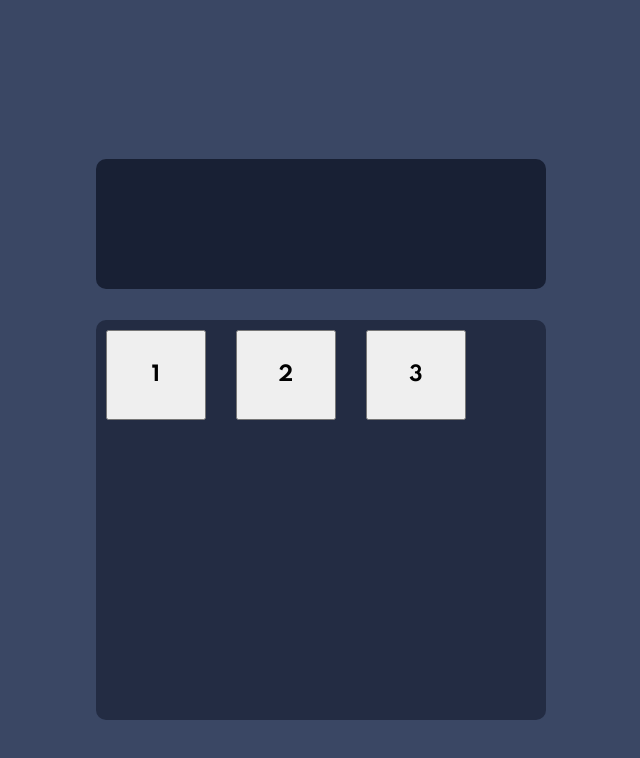
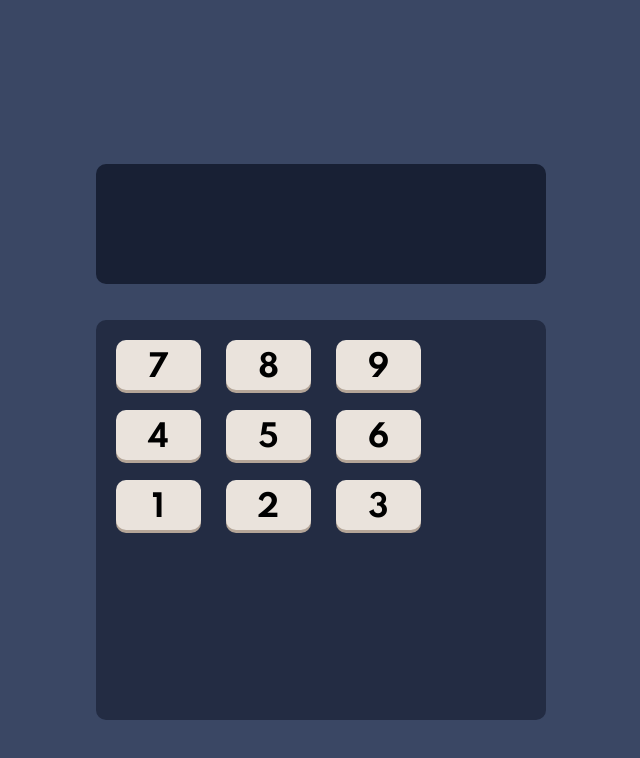
Before and after one commit to Xenovka/vue-calculator, a Vue app: page / in a window 1280 px wide. Shown: the top 758 px of the page, without its empty margins (319-959 px from the left). Built offline with nearby package versions, Linux system fonts and the light colour scheme.

Commit message:
finishing the number buttons and the styling

```diff
--- a/src/components/BaseCard.vue
+++ b/src/components/BaseCard.vue
@@ -1,6 +1,6 @@
 <template>
   <div class="card-container grid-container bg-dark">
-    <the-button v-for="n in 3" :key="n" :value="n"></the-button>
+    <the-button v-for="n in 9" :key="n" :value="n"></the-button>
   </div>
 </template>
 
@@ -23,12 +23,13 @@ export default {
   top: 65%;
   left: 50%;
   transform: translate(-50%, -50%);
+  padding: 2rem;
 }
 
 .grid-container {
   display: grid;
-  grid-template-columns: 10rem 10rem 10rem;
-  grid-template-rows: 10rem 10rem 10rem;
-  grid-column-gap: 3rem;
+  grid-template-columns: 10rem 10rem 10rem 10rem;
+  grid-template-rows: 7rem 7rem 7rem 7rem 7rem;
+  grid-column-gap: 1rem;
 }
 </style>
--- a/src/components/BaseInput.vue
+++ b/src/components/BaseInput.vue
@@ -5,7 +5,7 @@
 <style scoped>
 .calc-input {
   width: 45rem;
-  height: 13rem;
+  height: 12rem;
   border-radius: 10px;
   padding: 3rem;
   position: absolute;
--- a/src/components/TheButton.vue
+++ b/src/components/TheButton.vue
@@ -1,19 +1,68 @@
 <template>
-  <button class="btn btn-number">{{ value }}</button>
+  <button class="btn btn-light" :class="btnClass">{{ value }}</button>
 </template>
 
 <script>
 export default {
-  props: ["value"]
+  props: ["value"],
+  data() {
+    return {
+      btnItem: this.value
+    };
+  },
+  computed: {
+    btnClass() {
+      return "btn-" + this.btnItem;
+    }
+  }
 };
 </script>
 
 <style scoped>
 .btn {
-  width: 10rem;
-  font-size: 2rem;
+  width: 8.5rem;
+  height: 5rem;
+  font-size: 3rem;
   font-weight: 700;
-  padding: 2rem;
-  margin: 1rem 0 0 1rem;
+  padding: 1rem;
+  cursor: pointer;
+  border: none;
+  border-radius: 10px;
+}
+
+.btn-light {
+  background-color: hsl(30, 25%, 89%);
+  box-shadow: 0 0.3rem hsl(28, 16%, 65%);
+}
+
+.btn-dark {
+  background-color: hsl(225, 21%, 49%);
+  box-shadow: 0 0.3rem hsl(224, 28%, 35%);
+}
+
+.btn-red {
+  background-color: hsl(6, 63%, 50%);
+  box-shadow: 0 0.3rem hsl(6, 70%, 34%);
+}
+
+.btn-1,
+.btn-2,
+.btn-3 {
+  grid-row-start: 3;
+  grid-row-end: 4;
+}
+
+.btn-4,
+.btn-5,
+.btn-6 {
+  grid-row-start: 2;
+  grid-row-end: 3;
+}
+
+.btn-7,
+.btn-8,
+.btn-9 {
+  grid-row-start: 1;
+  grid-row-end: 2;
 }
 </style>
```
